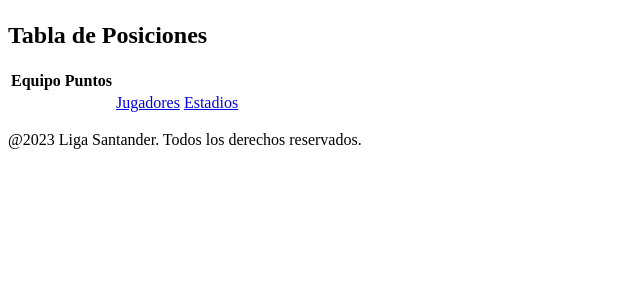
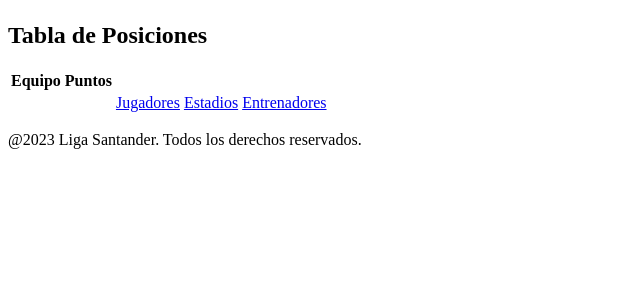
Before and after one commit to abonbal/Proyecto, a PHP site: page / in a window 1280 px wide. Shown: the part 58-358 px from the top of the page, without its empty margins (0-640 px from the left). Run offline with PHP 8.4, Linux system fonts and the light colour scheme; tables that the repository leaves empty or names only in its code hold one stand-in row (values such as "Sample post"); data that the repository does not hold is empty.

Commit message:
añadimos el enlace a la pagina de entrenadores

```diff
--- a/index.php
+++ b/index.php
@@ -1,11 +1,10 @@
 <?php
-  //estableciendo conexion
+
   require 'conexion.php';
 
-  //preparo la sentencia sql
+
   $sql = "SELECT * FROM equipos order by Puntos DESC";
 
-  //ejeutando la sentencia y guardando el resultado
   $resultado = $mysqli->query($sql);
 
 ?>
@@ -35,6 +34,7 @@
 								<td><?php echo $fila['Puntos'];?></td>
 						<td><a href="Jugadores.php?id=<?php echo $fila["id_equipo"];?>"class="btn btn-danger">Jugadores</a></td>
                         <td><a href="Estadio.php?id=<?php echo $fila["id_equipo"];?>"class="btn btn-danger">Estadios</a></td>
+                        <td><a href="Entrenadores.php?id=<?php echo $fila["id_equipo"];?>"class="btn btn-danger">Entrenadores</a></td>
 							</tr>
 						<?php
 						}
```
